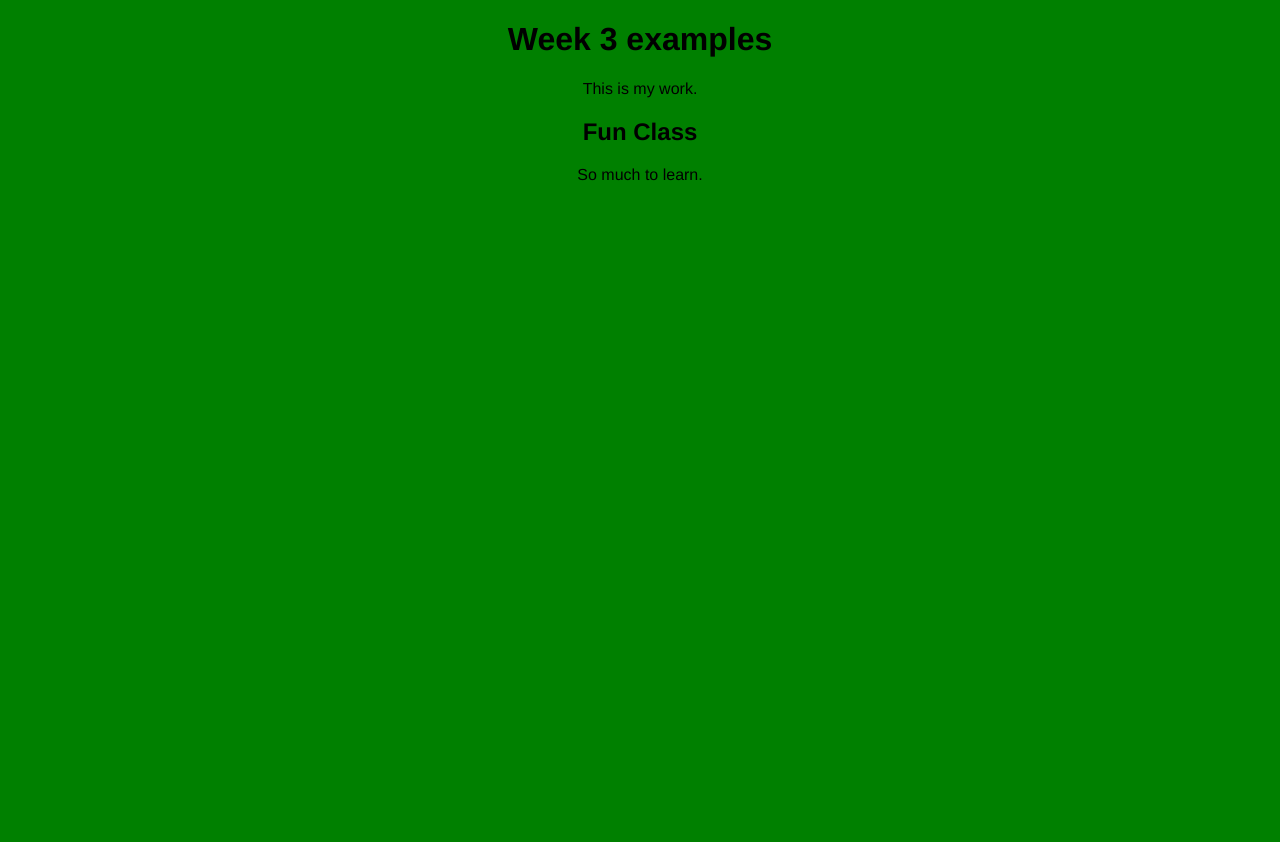
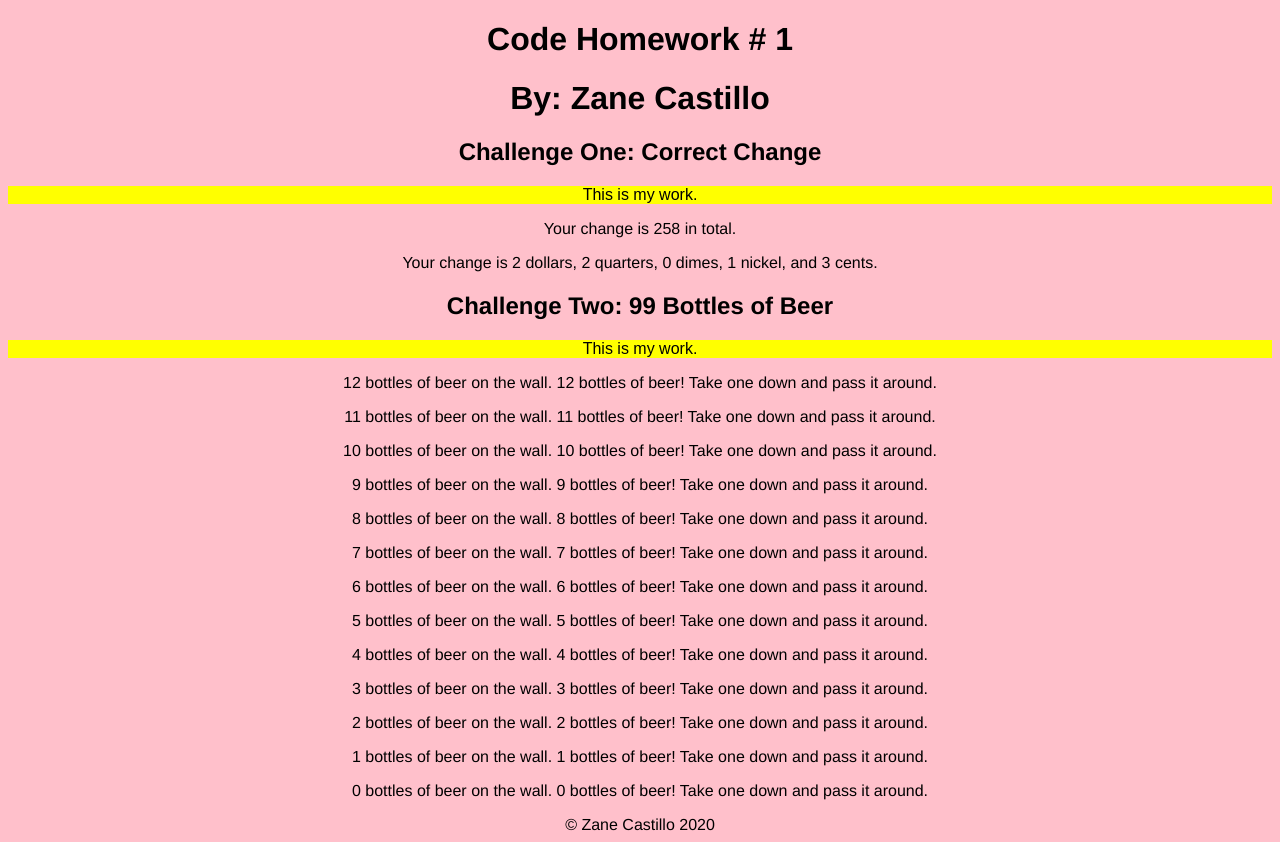
Before and after one commit to considine157/INFO638, a PHP site: page /CodeHW1.php in a window 1280 px wide. Before the commit the page ends 181 px from the top, so only its background shows below. Run offline with PHP 8.4, Linux system fonts and the light colour scheme.

Commit message:
Update CodeHW1.php
Code Homework #1

```diff
--- a/CodeHW1.php
+++ b/CodeHW1.php
@@ -3,29 +3,100 @@
 <head>
 </head>
 <body>
-<title>Week 2</title>
+<title>Code Homework # 1</title>
 <style>
 	body{
-		background-color: green;
+		background-color: pink;
 		font-family: Helvetica;
 		text-align: center;
-		text-color: blue;
 }
 
+ 	 div{
+ 		background-color: yellow;
+ 		font-family: Arial;
+ 	}
 
 </style>
 
-<h1>Week 3 examples</h1>
-<p>This is my work.</p>
-
+<h1>Code Homework # 1</h1>
+<h1>By: Zane Castillo</h1>
+<h2>Challenge One: Correct Change</h2>
+<div>
+	<p>This is my work.</p>
+</div>
 <p>
 <?php
-#
+# Change is 258 cents
+# Creating variables for exact change.
+$exactchange = 258;
+# Create variable for money exact change.
+$dollarchange = 200;
+$quarterchange = 50;
+$dimechange = 0;
+$nickelchange = 5;
+$centchange = 3;
+
+
+# Write out calculation for dollar amount.
+if ($dollarchange > 100) {
+	$remainder = ($dollarchange / 100);
+	$dollar = $remainder;
+}
+
+# Write calculation for quarter amount.
+if ($quarterchange > 25) {
+	$remainder = ($quarterchange / 25);
+	$quarter = $remainder;
+}
+
+# Write calculation for dime change amount.
+if ($dimechange < 10){
+	$remainder = ($dimechange / 10);
+	$dime = $remainder;
+}
+
+# Write calclation for nickel change amount.
+if ($nickelchange >= 5){
+	$remainder = ($nickelchange / 5);
+	$nickel = $remainder;
+}
+
+# Write calculation for cent change.
+if ($centchange > 1){
+	$remainder = ($centchange / 1);
+	$cent = $remainder;
+}
+
+# Now print out exact change statement.
+echo "<p>Your change is 258 in total.</p>";
+
+# Now print out correct change as a statement.
+echo "<p>Your change is $dollar dollars, $quarter quarters, $dime dimes, $nickel nickel, and $cent cents.</p>"
+
 ?>
 
 </p>
 
-<h2>Fun Class</h2>
-<p>So much to learn.</p>
+<h2>Challenge Two: 99 Bottles of Beer</h2>
+<div>
+	<p>This is my work.</p>
+</div>
+<p>
+<?php
+
+# Create a variable with the amount of bottles.
+$bottles = 12;
+
+# Create a for loop that runs the conditional and then prints out a statement that is the nursery rhyme.
+for ($bottles = 12; $bottles <= 12; --$bottles){
+		echo "<p>$bottles bottles of beer on the wall. $bottles bottles of beer! Take one down and pass it around. </p>";
+		# Create a break in the loop so that it does not go on forever.
+		if ($bottles == 0) break;
+		}
+
+
+?>
+</p>
 </body>
+<footer>&copy; Zane Castillo 2020</footer>
 </html>
```
